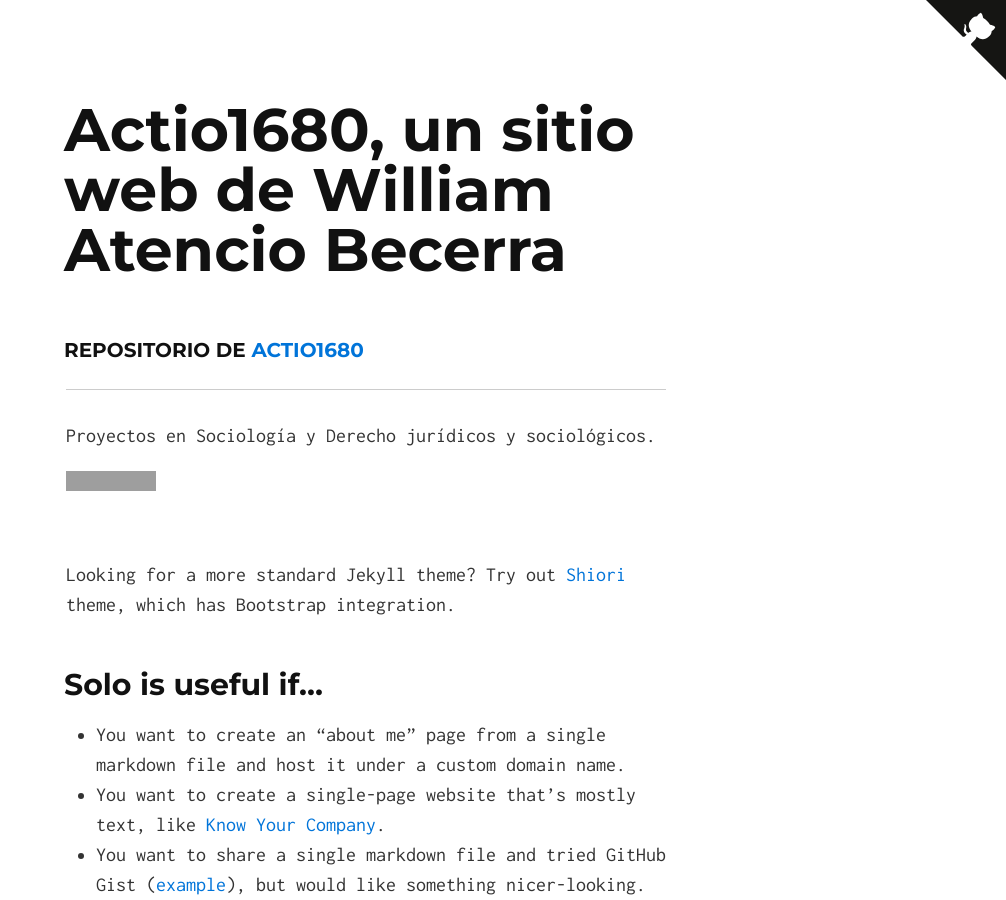
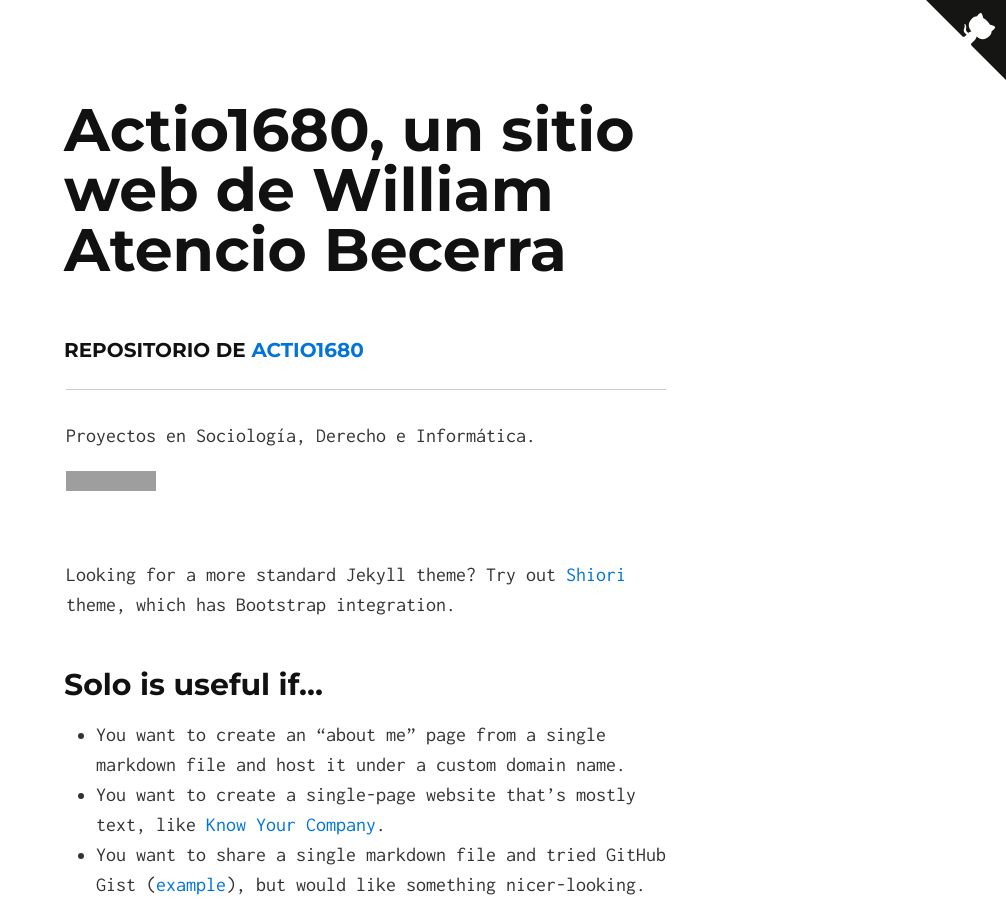
Before and after one commit to actio1680/actio1680.github.io, a Jekyll site: the page built from index.md, in a window 1280 px wide and 900 px high. Shown: the whole window, without its empty margins (274-1280 px from the left). Built offline with Jekyll 4.4.1, drawn with Linux system fonts in a browser that asks for light colours; grey boxes are pictures that could not be loaded.

Commit message:
Update index.md

```diff
--- a/index.md
+++ b/index.md
@@ -6,9 +6,9 @@
 
 ---
 
-Proyectos en Sociología y Derecho jurídicos y sociológicos.
+Proyectos en Sociología, Derecho e Informática.
 
-<iframe src="https://ghbtns.com/github-btn.html?user=chibicode&amp;repo=solo&amp;type=watch&amp;count=true&amp;size=large"
+<iframe src="https://ghbtns.com/github-btn.html?user=actio1680&amp;repo=actio1680&amp;type=watch&amp;count=true&amp;size=large"
   allowtransparency="true" frameborder="0" scrolling="0" width="170" height="30"></iframe><br/>
 
 Looking for a more standard Jekyll theme? Try out [Shiori](http://github.com/ellekasai/shiori) theme, which has Bootstrap integration.
```
